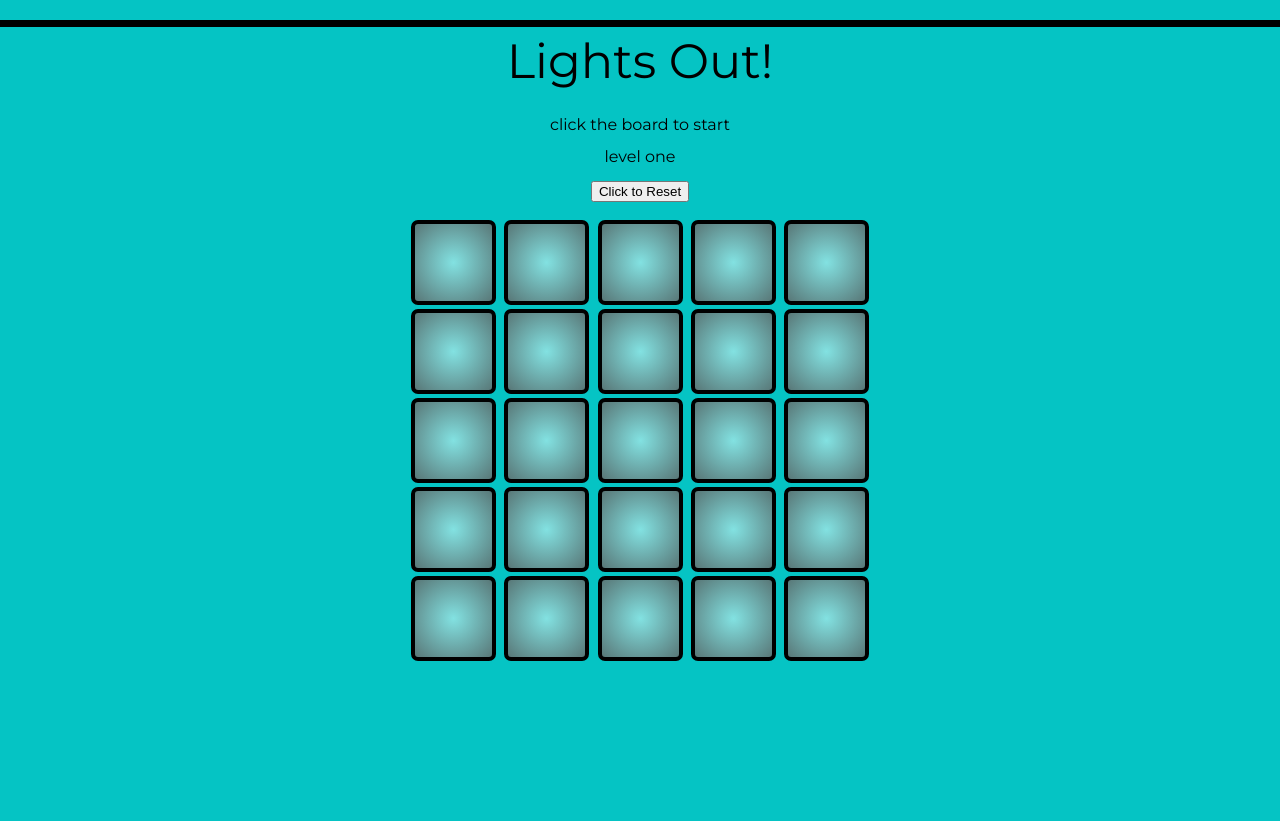
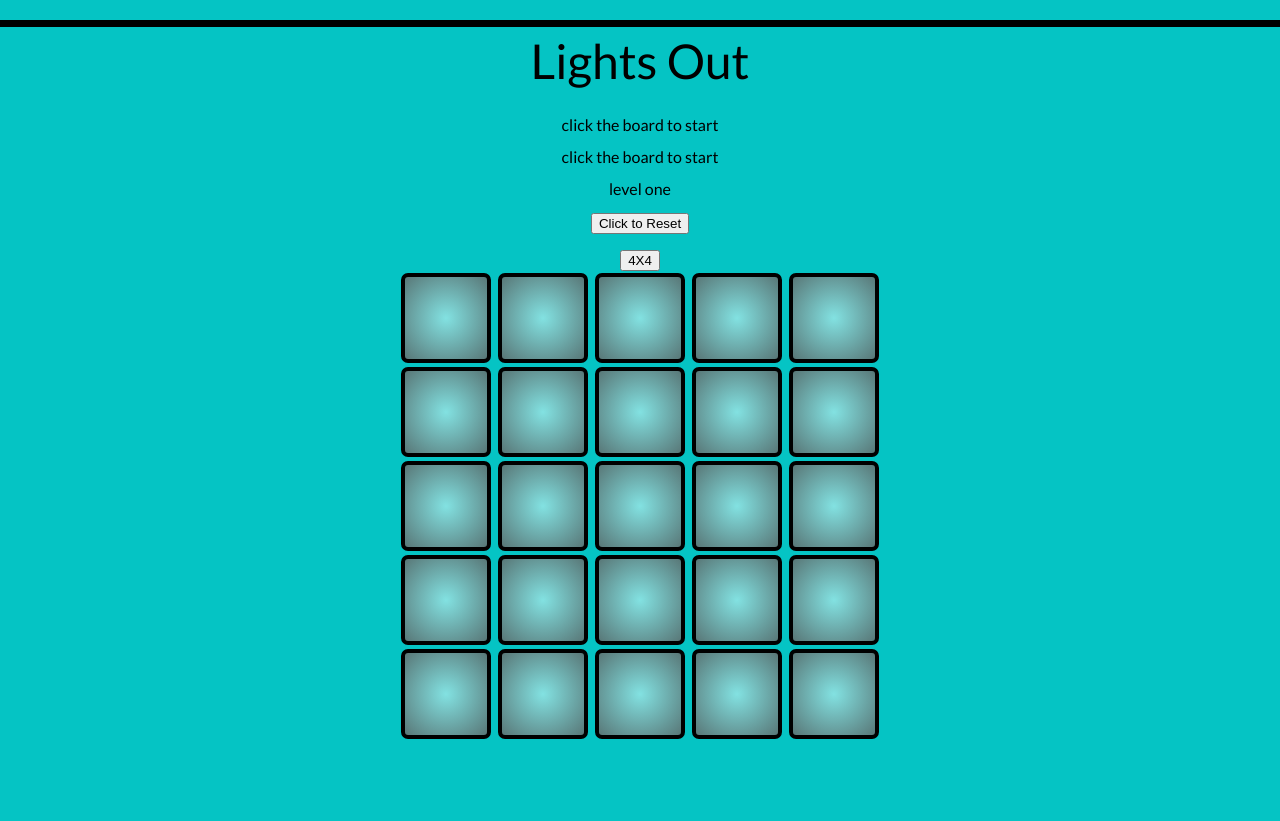
Before and after one commit to jaselchauhan/WDI_Project1, a PHP site: page / in a window 1280 px wide. Before the commit the page ends 661 px from the top, so only its background shows below. Run offline with PHP 8.4, Linux system fonts and the light colour scheme; some libraries are stand-ins or nearby versions.

Commit message:
trying to work on logic for changign game grid boards

```diff
--- a/css/app.css
+++ b/css/app.css
@@ -1,7 +1,9 @@
 body{
   text-align: center;
   margin: 0 auto;
-  font-family: 'Montserrat';
+  /*font-family: 'Montserrat';*/
+  font-family: 'Lato', sans-serif;
+
 }
 
 .container {
@@ -23,7 +25,6 @@ ul {
   margin: 0 auto;
   /*border:5px solid black;*/
   border-radius: 10px;
-
   /*background-color: rgba(100, 239, 170, 0.5);*/
 }
 
@@ -32,8 +33,8 @@ li {
   color:rgba(100, 239, 170, 0.7);
   border-radius: 7px;
   border:4px solid black;
-  height: 17%;
-  width:17%;
+  height: 18%;
+  width:18%;
   display: inline-block;
   margin:2px;
   cursor: pointer;
@@ -48,7 +49,7 @@ li {
 
 li:hover{
   /*background-color:rgba(175, 119, 234, 0.1);*/
-  border:5px solid black;
+  border:4px solid black;
   box-sizing: border-box;
   box-shadow: 10px 10px 5px rgba(0,0,0,0.5);   }
 
--- a/home.html
+++ b/home.html
@@ -4,6 +4,7 @@
   <title>Lights Out</title>
   <link rel="stylesheet" type="text/css" href="./css/reset.css">
   <link href='http://fonts.googleapis.com/css?family=Montserrat:400,700' rel='stylesheet' type='text/css'>
+  <link href='https://fonts.googleapis.com/css?family=Lato:400,700,900' rel='stylesheet' type='text/css'>
   <link rel="stylesheet" type="text/css" href="./css/app.css">
 
 
@@ -17,13 +18,16 @@
 
   <div class="container">
 
-    <h1 id="title">Lights Out!</h1><br><br>
+    <h1 id="title">Lights Out</h1><br><br>
 
     <p id="score"> click the board to start</p><br>
+    <p id=""> click the board to start</p><br>
 
     <p id="remainingTiles"> level one</p><br>
 
     <button id="reset">Click to Reset</button><br><br>
+
+    <button id="4X4">4X4</button>
 
     <ul class="grid">
 
@@ -52,6 +56,17 @@
       <li id="22"></li>
       <li id="23"></li>
       <li id="24"></li>
+    <!--   <li id="25"></li>
+      <li id="26"></li>
+      <li id="27"></li>
+      <li id="28"></li>
+      <li id="29"></li>
+      <li id="30"></li>
+      <li id="31"></li>
+      <li id="32"></li>
+      <li id="33"></li>
+      <li id="34"></li>
+      <li id="35"></li> -->
 
     </ul>
 
@@ -63,6 +78,8 @@
 
 
 <!-- bonuses: random start up sequence with pulsating lights - http://jsoverson.github.io/jquery.pulse.js/
+
+when hasWon is true (ie when you;ve won) make all the squares in the grid flash.
 
 level up functionality - how would the extra size board work - from visual and logic perspective?? - logic done, now consider visual.
 
@@ -90,6 +107,8 @@ sounds short click on mouse hover
 
 scrolling baclground image
 
+on win header gets biggers and flies into middle of screen
+
 on win, the tiles fade Out and a z-index hidden div comes up to congratulate user
 
 
--- a/js/app.js
+++ b/js/app.js
@@ -5,19 +5,19 @@ $(document).ready(function() {
   animateBackground();
 
   var $tileArray = $("li");
+  var $scoreBoard = $("#score");
+  var $reset = $("#reset");
+  var $4X4 = $("#4X4");
+
   var row_length = Math.sqrt($tileArray.length);
-
   var clickedIndex=0;
   var greenTileCount = 0;
   var turnCounter = 0;
   var player1score = 0;
 
-  var $scoreBoard = $("#score");
-  var $reset = $("#reset");
+  $tileArray.each(function (i, value) {
 
-    $tileArray.each(function (i, value) {
-
-      $($tileArray[i]).click(function() {
+    $($tileArray[i]).click(function() {
 
       clickedIndex = this.id;
 
@@ -29,14 +29,19 @@ $(document).ready(function() {
         hasWon();
 
         $scoreBoard.html("Clicks so far: "+turnCounter);
-      })
     })
+  })
 
     $($reset).click(function() {
       resetBoard();
       $scoreBoard.html("click the board to start");
 
     });
+
+
+    $($4X4).click(function(){
+      fourByfour();
+    })
 
 
 
@@ -52,12 +57,19 @@ $(document).ready(function() {
 
 ----------------------------------------------------------------------------------------------------------------
 */
+  //create functions to change the grid size on a button click - players can choose from 3X3, 4X4, 5X5 and 6X6
 
-  //create functions to change the grid size on a button click - players can choose from 3X3, 4X4, 5X5 and 6X6
+  function fourByfour(){
+    //hard code first - create another 7 li elements with
+    //iterate through the li elements and get the length of array
+    console.log($tileArray.length);
+    $($tileArray).toggle();
+
+
+  }
 
   //calculates the remaining tiles to go green and returns the results for use in hasWon function
     function remainingTiles () {
-      console.log($tileArray.length - greenTileCount);
        return $tileArray.length - greenTileCount;
     }
 
@@ -71,7 +83,6 @@ $(document).ready(function() {
     function animateBackground(){
     $('body').ambience();
     };
-
 
     function hasWon(){
 
@@ -158,55 +169,38 @@ $(document).ready(function() {
       var indexAsNumber = parseInt(clickedIndex);
       currentClick.push(indexAsNumber);
 
-      if(isTopRow(clickedIndex)==true && isLeftColumn(clickedIndex)==true){
-        var rel1 = indexAsNumber + 1;
-        var rel4 = indexAsNumber + row_length;
-        currentClick.push(rel1,rel4)
+      var rel1 = indexAsNumber + 1;
+      var rel2 = indexAsNumber -1;
+      var rel3 = indexAsNumber - row_length;
+      var rel4 = indexAsNumber + row_length;
+
+
+
+      if(isTopRow(clickedIndex) && isLeftColumn(clickedIndex)){
+        currentClick.push(rel1,rel4);
         turnCounter ++;
-      } else if (isTopRow(clickedIndex)==true && isRightColumn(clickedIndex)==true) {
-          var rel2 = indexAsNumber -1;
-          var rel4 = indexAsNumber + row_length;
+      } else if (isTopRow(clickedIndex) && isRightColumn(clickedIndex)) {
           currentClick.push(rel2,rel4);
           turnCounter ++;
-      } else if (isBottomRow(clickedIndex)==true && isLeftColumn(clickedIndex)==true){
-          var rel1 = indexAsNumber + 1;
-          var rel3 = indexAsNumber - row_length;
+      } else if (isBottomRow(clickedIndex) && isLeftColumn(clickedIndex)){
           currentClick.push(rel1,rel3);
           turnCounter ++;
-      } else if (isBottomRow(clickedIndex)==true && isRightColumn(clickedIndex)==true){
-          var rel2 = indexAsNumber -1;
-          var rel3 = indexAsNumber - row_length;
+      } else if (isBottomRow(clickedIndex) && isRightColumn(clickedIndex)){
           currentClick.push(rel2,rel3);
           turnCounter ++;
-      } else if (isTopRow(clickedIndex)==true) {
-          var rel1 = indexAsNumber + 1;
-          var rel2 = indexAsNumber -1;
-          var rel4 = indexAsNumber + row_length;
+      } else if (isTopRow(clickedIndex)) {
           currentClick.push(rel1,rel2,rel4);
           turnCounter ++;
-      } else if (isBottomRow(clickedIndex)==true){
-          var rel1 = indexAsNumber + 1;
-          var rel2 = indexAsNumber -1;
-          var rel3 = indexAsNumber - row_length;
+      } else if (isBottomRow(clickedIndex)){
           currentClick.push(rel1,rel2,rel3);
           turnCounter ++;
-      } else if (isLeftColumn(clickedIndex)==true){
-          var rel1 = indexAsNumber + 1;
-          var rel3 = indexAsNumber - row_length;
-          var rel4 = indexAsNumber + row_length;
+      } else if (isLeftColumn(clickedIndex)){
           currentClick.push(rel1,rel3,rel4);
           turnCounter ++;
-      } else if (isRightColumn(clickedIndex)==true){
-          var rel2 = indexAsNumber -1;
-          var rel3 = indexAsNumber - row_length;
-          var rel4 = indexAsNumber + row_length;
+      } else if (isRightColumn(clickedIndex)){
           currentClick.push(rel2,rel3,rel4);
           turnCounter ++;
       } else {
-          var rel1 = indexAsNumber + 1;
-          var rel2 = indexAsNumber -1;
-          var rel3 = indexAsNumber - row_length;
-          var rel4 = indexAsNumber + row_length;
           currentClick.push(rel1,rel2,rel3,rel4);
           turnCounter ++;
       }
@@ -219,7 +213,14 @@ $(document).ready(function() {
             $tile.toggleClass("green");
 
         }
-      // console.log(turnCounter + " turns had by player 1");
     }
 
 });
+
+
+//logic for swapping grid sizes - when 3X3 is selected check the row_length global variable to see current and then either add one or two more rows by creating new li dom elements and changing the css height and width of lis. same logic applies for 4X4 and 5X5 etc - just check the exisiting row length and then add/remove the relevant amount of rows.
+
+
+
+
+//use toggle() to toggle the li dom elements for grid selector
```
